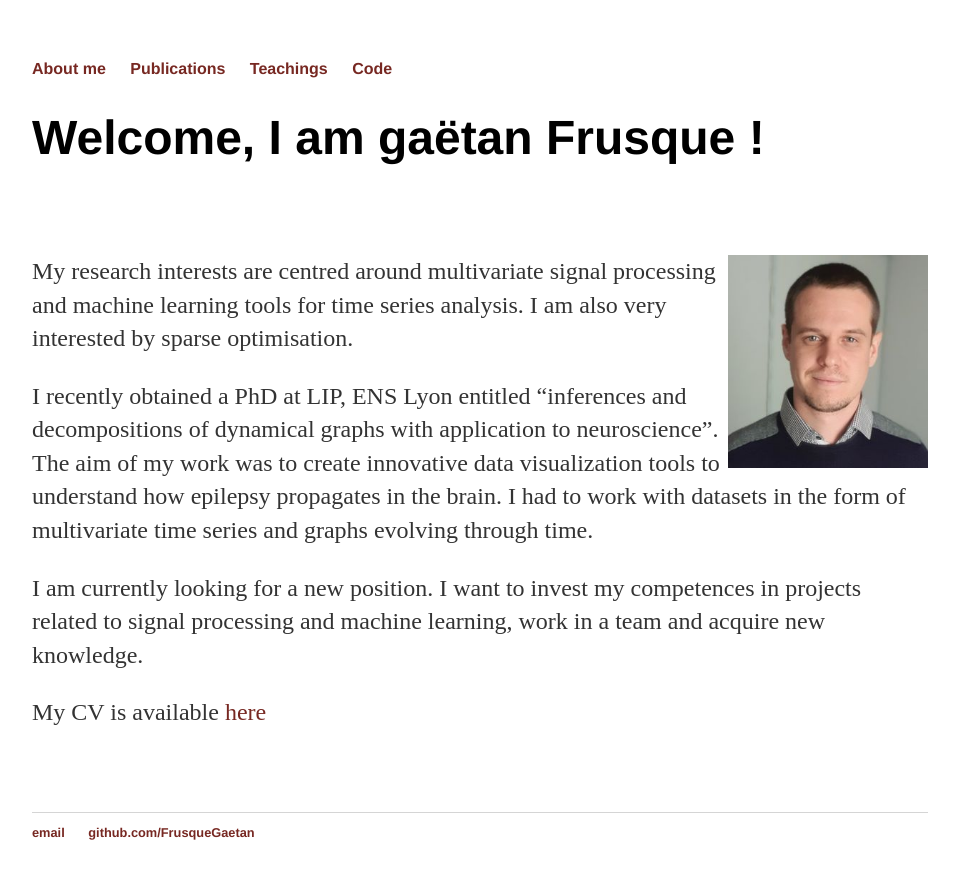
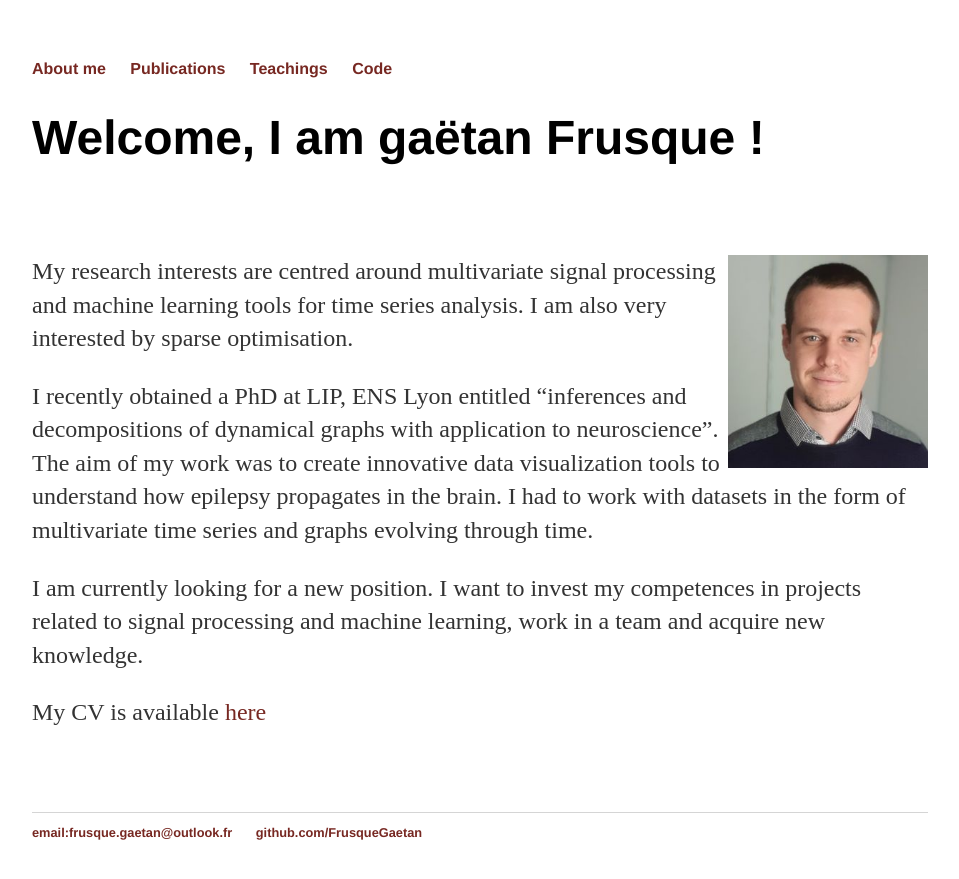
Before and after one commit to FrusqueGaetan/FrusqueGaetan.github.io, a Jekyll site: the page built from index.md, in a window 1280 px wide. Shown: the top 879 px of the page, without its empty margins (160-1119 px from the left). Built offline with Jekyll 4.4.1, drawn with Linux system fonts in a browser that asks for light colours.

Commit message:
Update default.html

```diff
--- a/_layouts/default.html
+++ b/_layouts/default.html
@@ -23,8 +23,8 @@
     </div><!-- /.container -->
     <footer>
         <ul>
-            <li><a href="mailto:frusque.gaetan@outlook.fr">email</a></li>
-            <li><a href="https://github.com/FrusqueGaetan">github.com/FrusqueGaetan</a></li>
+            <li><a href="mailto:frusque.gaetan@outlook.fr">email:frusque.gaetan@outlook.fr</a></li>
+            <li><a href="https://github.com/FrusqueGaetan" ALIGN="RIGHT">github.com/FrusqueGaetan</a></li>
         </ul>
     </footer>
 </body>
```
